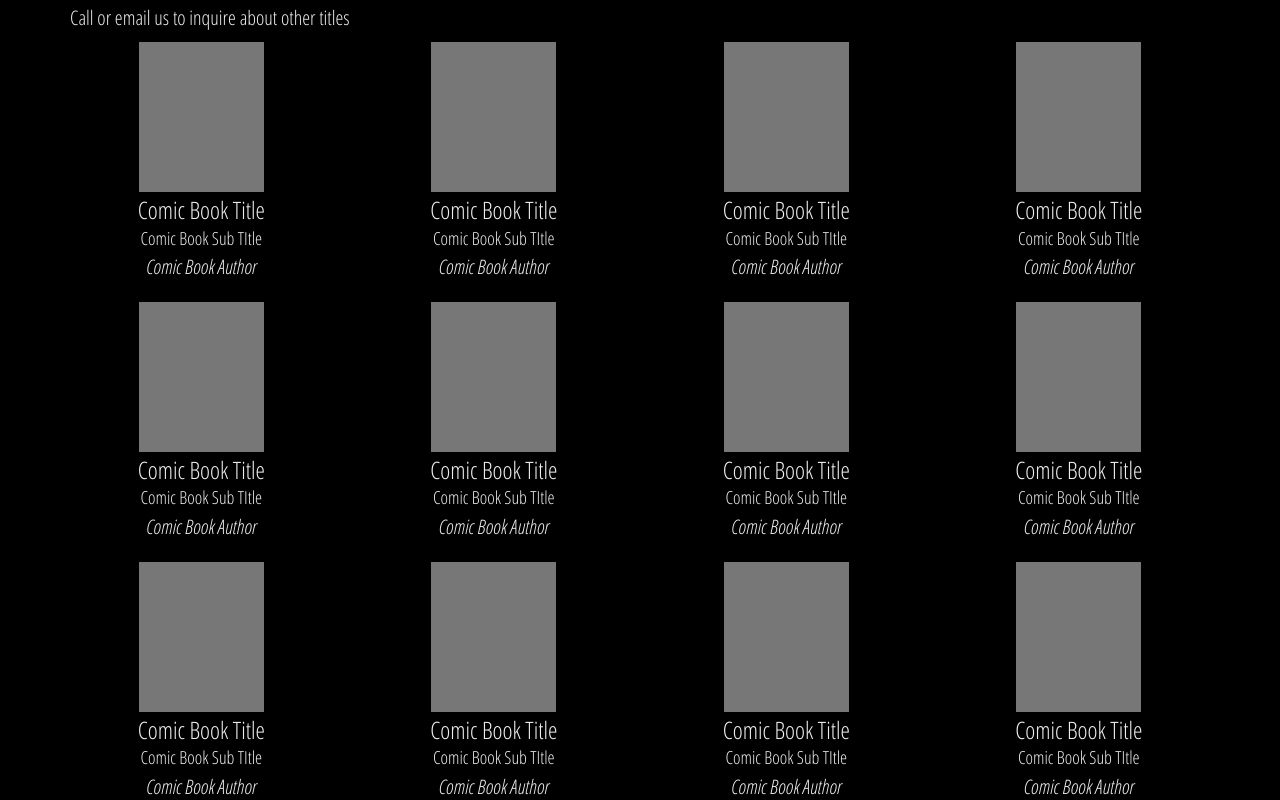
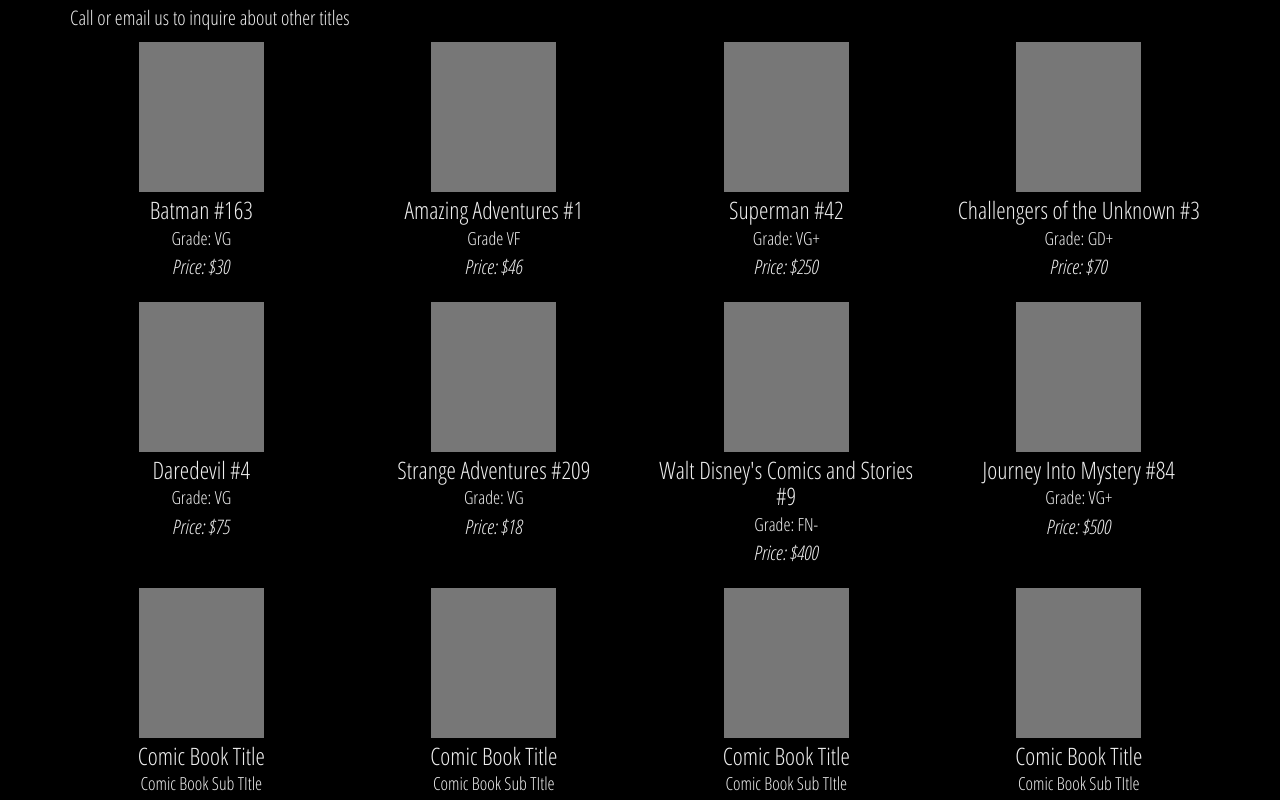
Before and after one commit to AgileDevelopmentG3/project, a PHP site: page /catalog.php in a window 1280 px wide. Shown: the part 216-1016 px from the top of the page. Run offline with PHP 8.4, Linux system fonts and the light colour scheme; some libraries are stand-ins or nearby versions.

Commit message:
Added titles in Premium Titles page

```diff
--- a/catalog.php
+++ b/catalog.php
@@ -63,53 +63,53 @@
             <div class="row text-center">
                 <div class="col-xs-6 col-sm-3 catalog-spacer">
                     <div class="placeholder-block-delete-and-add-image center-block"></div>
-                    <h3>Comic Book Title</h3>
-                    <h4>Comic Book Sub TItle</h4>
-                    <cite>Comic Book Author</cite>
+                    <h3>Batman #163</h3>
+                    <h4>Grade: VG</h4>
+                    <cite>Price: $30</cite>
                 </div>
                 <div class="col-xs-6 col-sm-3 catalog-spacer">
                     <div class="placeholder-block-delete-and-add-image center-block"></div>
-                    <h3>Comic Book Title</h3>
-                    <h4>Comic Book Sub TItle</h4>
-                    <cite>Comic Book Author</cite>
+                    <h3>Amazing Adventures #1</h3>
+                    <h4>Grade VF</h4>
+                    <cite>Price: $46</cite>
                 </div>
                 <div class="col-xs-6 col-sm-3 catalog-spacer">
                     <div class="placeholder-block-delete-and-add-image center-block"></div>
-                    <h3>Comic Book Title</h3>
-                    <h4>Comic Book Sub TItle</h4>
-                    <cite>Comic Book Author</cite>
+                    <h3>Superman #42</h3>
+                    <h4>Grade: VG+</h4>
+                    <cite>Price: $250</cite>
                 </div>
                 <div class="col-xs-6 col-sm-3 catalog-spacer">
                     <div class="placeholder-block-delete-and-add-image center-block"></div>
-                    <h3>Comic Book Title</h3>
-                    <h4>Comic Book Sub TItle</h4>
-                    <cite>Comic Book Author</cite>
+                    <h3>Challengers of the Unknown #3</h3>
+                    <h4>Grade: GD+</h4>
+                    <cite>Price: $70</cite>
                 </div>
             </div>
             <div class="row text-center">
                 <div class="col-xs-6 col-sm-3 catalog-spacer">
                     <div class="placeholder-block-delete-and-add-image center-block"></div>
-                    <h3>Comic Book Title</h3>
-                    <h4>Comic Book Sub TItle</h4>
-                    <cite>Comic Book Author</cite>
+                    <h3>Daredevil #4</h3>
+                    <h4>Grade: VG</h4>
+                    <cite>Price: $75</cite>
                 </div>
                 <div class="col-xs-6 col-sm-3 catalog-spacer">
                     <div class="placeholder-block-delete-and-add-image center-block"></div>
-                    <h3>Comic Book Title</h3>
-                    <h4>Comic Book Sub TItle</h4>
-                    <cite>Comic Book Author</cite>
+                    <h3>Strange Adventures #209</h3>
+                    <h4>Grade: VG</h4>
+                    <cite>Price: $18</cite>
                 </div>
                 <div class="col-xs-6 col-sm-3 catalog-spacer">
                     <div class="placeholder-block-delete-and-add-image center-block"></div>
-                    <h3>Comic Book Title</h3>
-                    <h4>Comic Book Sub TItle</h4>
-                    <cite>Comic Book Author</cite>
+                    <h3>Walt Disney's Comics and Stories #9</h3>
+                    <h4>Grade: FN-</h4>
+                    <cite>Price: $400</cite>
                 </div>
                 <div class="col-xs-6 col-sm-3 catalog-spacer">
                     <div class="placeholder-block-delete-and-add-image center-block"></div>
-                    <h3>Comic Book Title</h3>
-                    <h4>Comic Book Sub TItle</h4>
-                    <cite>Comic Book Author</cite>
+                    <h3>Journey Into Mystery #84</h3>
+                    <h4>Grade: VG+</h4>
+                    <cite>Price: $500</cite>
                 </div>
             </div>
             <div class="row text-center">
--- a/css/main.css
+++ b/css/main.css
@@ -144,7 +144,7 @@ uniform as the viewport shrinks */
     text-align: center;
     vertical-align: middle;
 }
-.slider-img > div > span {
+.slider-img > div > span {a
     display: inline-block;
     height: 200px;
     line-height: 200px;
```
